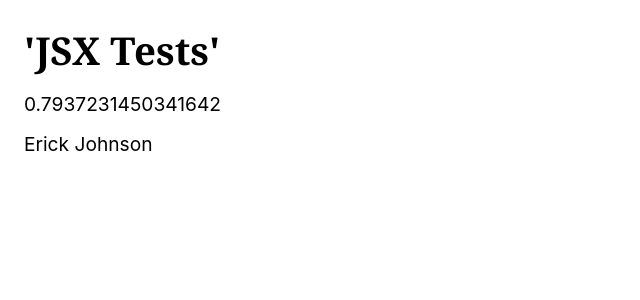
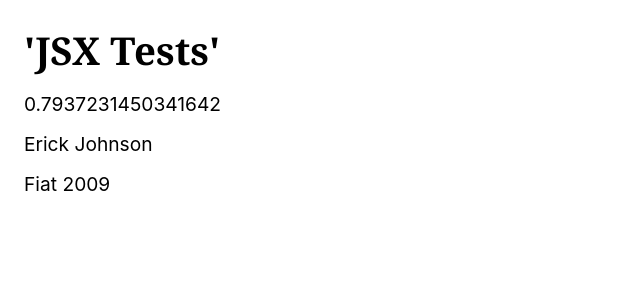
Before and after one commit to erickjohnson/origamid-react, a React (Create React App) app in the folder meuapp/: page / in a window 1280 px wide. Shown: the top 300 px of the page, without its empty margins (0-640 px from the left). Built offline with nearby package versions, Linux system fonts and the light colour scheme.

Commit message:
objects in jsx

```diff
--- a/meuapp/src/App.js
+++ b/meuapp/src/App.js
@@ -8,11 +8,20 @@ function App() {
   function showNameLastName(lastName) {
     return 'Erick ' + lastName
   }
+
+  const car = {
+    marca : 'Fiat',
+    year: '2009'
+  }
+
   return (
     <>
       {title}
       <p className={active ? 'ativo' : ''}>{random}</p>
       <p>{showNameLastName('Johnson')}</p>
+      <p>
+        {car.marca} {car.year}
+      </p>
     </>
   );
 }
```
